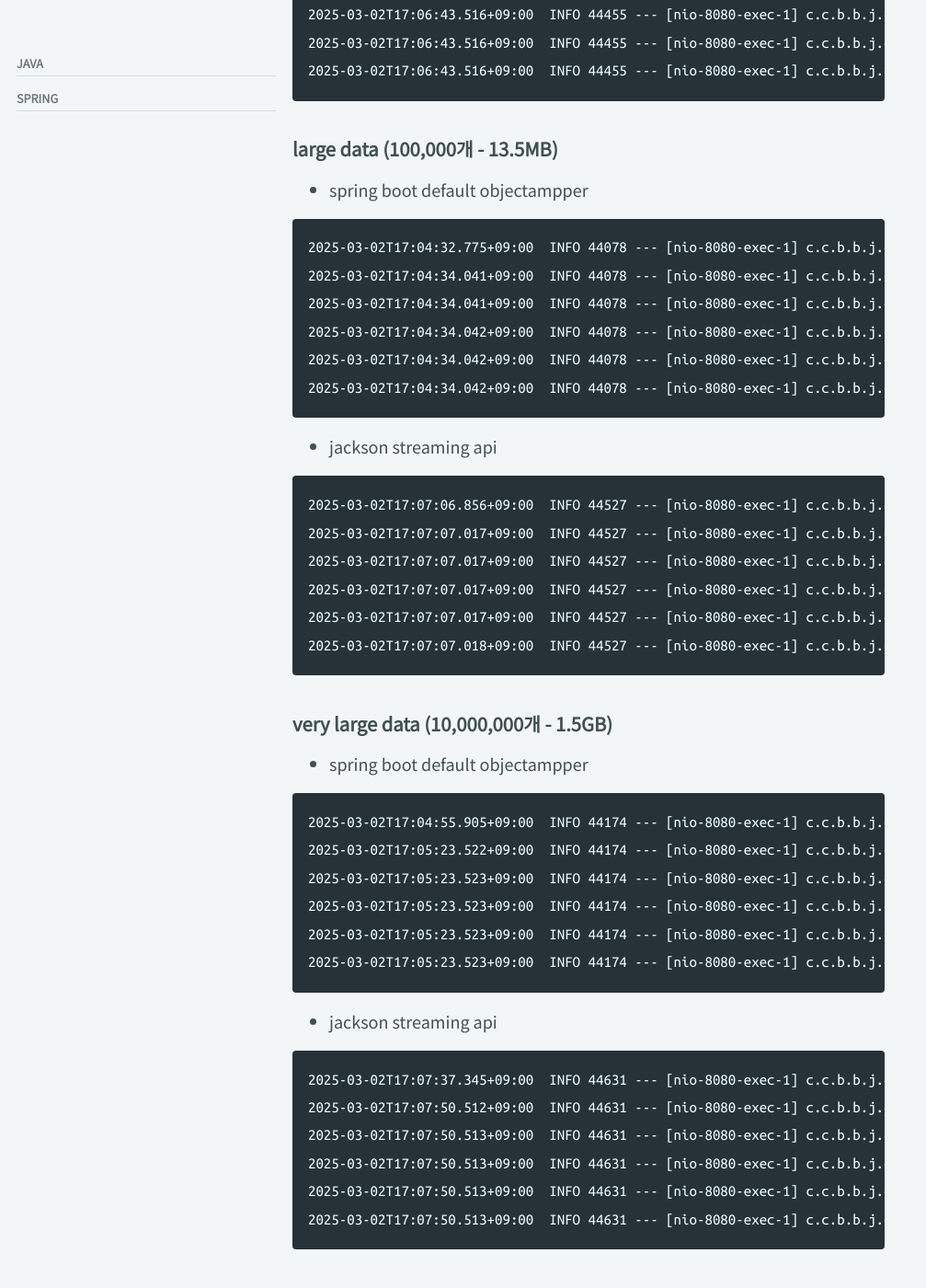
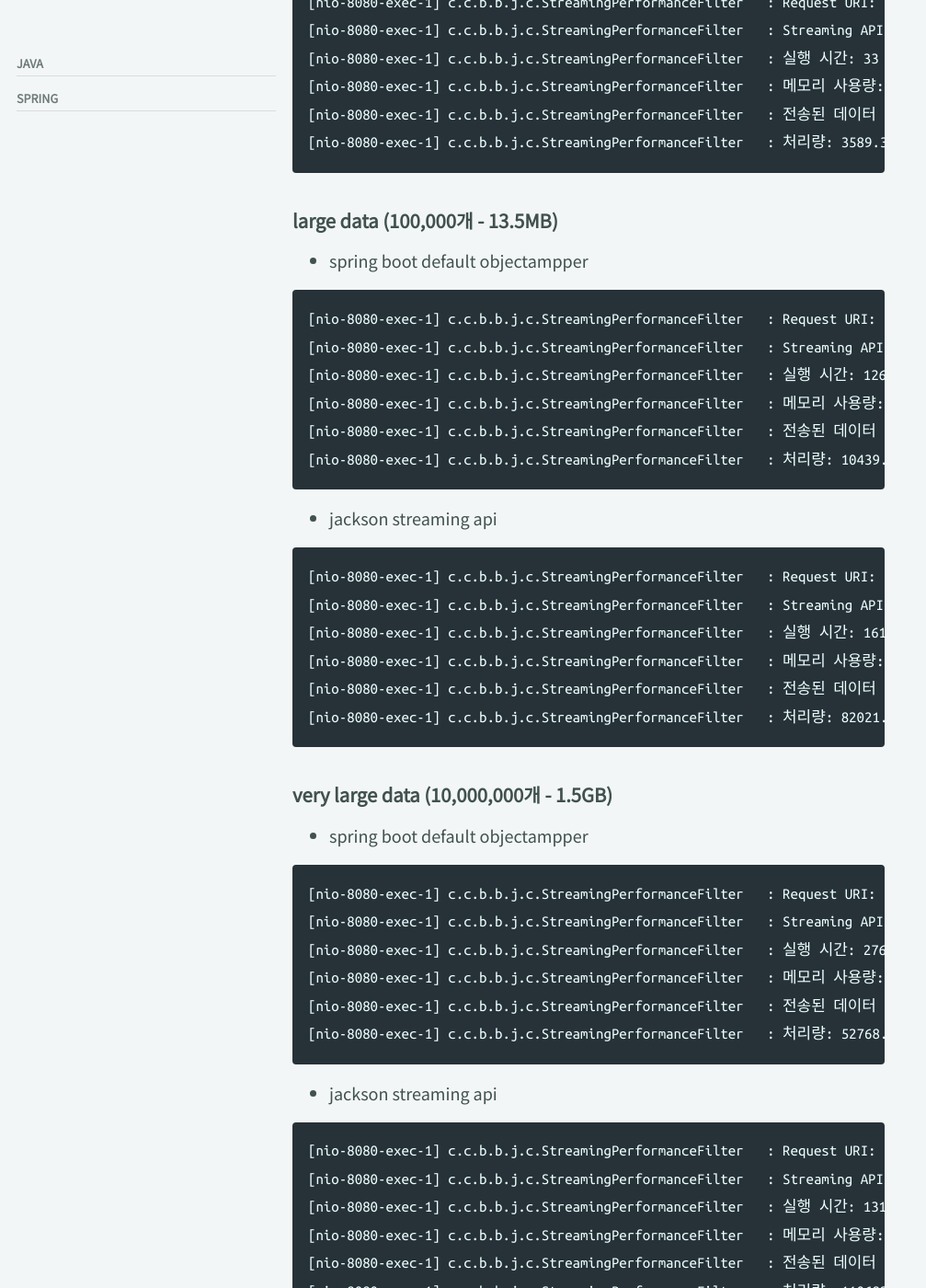
Before and after one commit to BaeJi77/BaeJi77.github.io, a Jekyll site: the page built from _posts/dev/Java/2025-03-02-jackson-streaming-api.md, in a window 1280 px wide and 1400 px high, scrolled down 3939 px. Shown: the whole window at 92% size, without its empty margins (0-1007 px from the left). Built offline with Jekyll 4.4.1, drawn with Linux system fonts in a browser that asks for light colours; cached includes are drawn as plain includes; nearby versions of some CDN libraries; comment, search, counter and statistics services are not loaded; some of the changed text lies outside the part shown.

Commit message:
2025-03-02 jackson streaming api

````diff
--- a/_posts/dev/Java/2025-03-02-jackson-streaming-api.md
+++ b/_posts/dev/Java/2025-03-02-jackson-streaming-api.md
@@ -37,26 +36,28 @@
 
 ##  Jackson 라이브러리 개요
 
-Jackson은 Java에서 JSON 데이터를 직렬화(Serialization) 및 역직렬화(Deserialization)하는 데 널리 사용되는 고성능 라이브러리입니다. Spring Framework에서도 기본적으로 JSON 변환을 위해 Jackson을 사용합니다.
+`Jackson`은 Java에서 JSON 데이터를 직렬화(Serialization) 및 역직렬화(Deserialization)하는 데 널리 사용되는 라이브러리입니다.
 
-## JSON 처리 방식과 Jackson의 역할
+## JSON 처리 방식
 
 Java에서 JSON을 다루는 방법에는 여러 가지가 있지만, Jackson은 다음과 같은 주요 방식으로 JSON을 처리할 수 있습니다.
 
-- Data Binding: `ObjectMapper`를 사용하여 Java 객체와 JSON 간 변환을 수행
+- **Data Binding**: `ObjectMapper`를 사용하여 Java 객체와 JSON 간 변환을 수행
+- **Tree Model**: `JsonNode`를 사용하여 JSON 구조를 트리 형태로 다루는 방식
+- **Streaming API**: JSON 데이터를 순차적으로 읽고 쓰는 방식
 
-- Tree Model: `JsonNode`를 사용하여 JSON 구조를 트리 형태로 다루는 방식
-
-- Streaming API: JSON 데이터를 순차적으로 읽고 쓰는 방식
+기본적으로 가장 많이 사용하는 방식은 `data binding`방식으로 `ObjectMapper`를 이용하는 방식입니다. `data binding`을 풀어서 말하자면 string이나 byte array로 된 데이터를 Java object로 변환하거나 Java object를 string이나 byte array를 도와주는 라이브러리입니다.
 
 # Jackson Streaming api란
 
-Jackson Streaming API는 JSON 데이터를 대용량으로 처리해야 하는 경우 혹은 메모리 사용량을 최소화해야 하는 경우에 사용됩니다. 일반적으로 ObjectMapper 방식은 전체 JSON을 한 번에 메모리에 올려 처리하기 때문에 메모리 소비가 크지만 코드가 간결합니다. 반면, Streaming API는 JSON을 토큰 단위로 읽고 쓰므로 메모리 사용량이 낮고 성능이 뛰어남이 특징입니다.
+`Jackson Streaming API`는 JSON 데이터를 대용량으로 처리해야 하는 경우 혹은 메모리 사용량을 최소화해야 하는 경우에 사용됩니다.
+
+일반적으로 ObjectMapper 방식은 전체 JSON을 한 번에 메모리에 올려 처리하기 때문에 메모리 소비가 크지만 코드가 간결합니다. 반면, Streaming API는 JSON을 토큰 단위로 읽고 쓰므로 메모리 사용량이 낮고 성능이 뛰어남이 특징입니다.
 
 ## 장점.
 
 ✅ 대용량 JSON 데이터 처리 가능
-- 1GB 이상의 JSON 데이터를 메모리에 로드하면 OutOfMemoryError 발생 가능성 높음
+- 1GB 이상의 JSON 데이터를 메모리에 로드하면 `OutOfMemoryError` 발생 가능성 높음
 - Streaming API는 JSON을 순차적으로 처리하여 대용량 데이터도 안정적으로 처리 가능
 
 ✅ 메모리 사용 최적화
@@ -84,23 +85,23 @@
 - spring boot default objectampper
 
 ```
-2025-03-02T17:01:53.272+09:00  INFO 41297 --- [nio-8080-exec-1] c.c.b.b.j.c.StreamingPerformanceFilter   : Request URI: /persons/object/data-10.json
-2025-03-02T17:01:53.344+09:00  INFO 41297 --- [nio-8080-exec-1] c.c.b.b.j.c.StreamingPerformanceFilter   : Streaming API 성능 측정:
-2025-03-02T17:01:53.344+09:00  INFO 41297 --- [nio-8080-exec-1] c.c.b.b.j.c.StreamingPerformanceFilter   : 실행 시간: 71 ms
-2025-03-02T17:01:53.345+09:00  INFO 41297 --- [nio-8080-exec-1] c.c.b.b.j.c.StreamingPerformanceFilter   : 메모리 사용량: 6819224 bytes
-2025-03-02T17:01:53.345+09:00  INFO 41297 --- [nio-8080-exec-1] c.c.b.b.j.c.StreamingPerformanceFilter   : 전송된 데이터 크기: 1103 bytes
-2025-03-02T17:01:53.345+09:00  INFO 41297 --- [nio-8080-exec-1] c.c.b.b.j.c.StreamingPerformanceFilter   : 처리량: 15.171104753521126 KB/s
+[nio-8080-exec-1] c.c.b.b.j.c.StreamingPerformanceFilter   : Request URI: /persons/object/data-10.json
+[nio-8080-exec-1] c.c.b.b.j.c.StreamingPerformanceFilter   : Streaming API 성능 측정:
+[nio-8080-exec-1] c.c.b.b.j.c.StreamingPerformanceFilter   : 실행 시간: 71 ms
+[nio-8080-exec-1] c.c.b.b.j.c.StreamingPerformanceFilter   : 메모리 사용량: 6819224 bytes
+[nio-8080-exec-1] c.c.b.b.j.c.StreamingPerformanceFilter   : 전송된 데이터 크기: 1103 bytes
+[nio-8080-exec-1] c.c.b.b.j.c.StreamingPerformanceFilter   : 처리량: 15.171104753521126 KB/s
 ```
 
 - jackson streaming api
 
 ```
-2025-03-02T17:06:22.065+09:00  INFO 44400 --- [nio-8080-exec-1] c.c.b.b.j.c.StreamingPerformanceFilter   : Request URI: /persons/streaming/data-10.json
-2025-03-02T17:06:22.093+09:00  INFO 44400 --- [nio-8080-exec-1] c.c.b.b.j.c.StreamingPerformanceFilter   : Streaming API 성능 측정:
-2025-03-02T17:06:22.094+09:00  INFO 44400 --- [nio-8080-exec-1] c.c.b.b.j.c.StreamingPerformanceFilter   : 실행 시간: 27 ms
-2025-03-02T17:06:22.094+09:00  INFO 44400 --- [nio-8080-exec-1] c.c.b.b.j.c.StreamingPerformanceFilter   : 메모리 사용량: 2792536 bytes
-2025-03-02T17:06:22.094+09:00  INFO 44400 --- [nio-8080-exec-1] c.c.b.b.j.c.StreamingPerformanceFilter   : 전송된 데이터 크기: 1103 bytes
-2025-03-02T17:06:22.094+09:00  INFO 44400 --- [nio-8080-exec-1] c.c.b.b.j.c.StreamingPerformanceFilter   : 처리량: 39.894386574074076 KB/s
+[nio-8080-exec-1] c.c.b.b.j.c.StreamingPerformanceFilter   : Request URI: /persons/streaming/data-10.json
+[nio-8080-exec-1] c.c.b.b.j.c.StreamingPerformanceFilter   : Streaming API 성능 측정:
+[nio-8080-exec-1] c.c.b.b.j.c.StreamingPerformanceFilter   : 실행 시간: 27 ms
+[nio-8080-exec-1] c.c.b.b.j.c.StreamingPerformanceFilter   : 메모리 사용량: 2792536 bytes
+[nio-8080-exec-1] c.c.b.b.j.c.StreamingPerformanceFilter   : 전송된 데이터 크기: 1103 bytes
+[nio-8080-exec-1] c.c.b.b.j.c.StreamingPerformanceFilter   : 처리량: 39.894386574074076 KB/s
 ```
 
 
@@ -109,23 +110,23 @@
 - spring boot default objectampper
 
 ```
-2025-03-02T17:04:12.413+09:00  INFO 43834 --- [nio-8080-exec-1] c.c.b.b.j.c.StreamingPerformanceFilter   : Request URI: /persons/object/data-1K.json
-2025-03-02T17:04:12.489+09:00  INFO 43834 --- [nio-8080-exec-1] c.c.b.b.j.c.StreamingPerformanceFilter   : Streaming API 성능 측정:
-2025-03-02T17:04:12.489+09:00  INFO 43834 --- [nio-8080-exec-1] c.c.b.b.j.c.StreamingPerformanceFilter   : 실행 시간: 75 ms
-2025-03-02T17:04:12.489+09:00  INFO 43834 --- [nio-8080-exec-1] c.c.b.b.j.c.StreamingPerformanceFilter   : 메모리 사용량: 7532824 bytes
-2025-03-02T17:04:12.489+09:00  INFO 43834 --- [nio-8080-exec-1] c.c.b.b.j.c.StreamingPerformanceFilter   : 전송된 데이터 크기: 121293 bytes
-2025-03-02T17:04:12.489+09:00  INFO 43834 --- [nio-8080-exec-1] c.c.b.b.j.c.StreamingPerformanceFilter   : 처리량: 1579.3359375 KB/s
+[nio-8080-exec-1] c.c.b.b.j.c.StreamingPerformanceFilter   : Request URI: /persons/object/data-1K.json
+[nio-8080-exec-1] c.c.b.b.j.c.StreamingPerformanceFilter   : Streaming API 성능 측정:
+[nio-8080-exec-1] c.c.b.b.j.c.StreamingPerformanceFilter   : 실행 시간: 75 ms
+[nio-8080-exec-1] c.c.b.b.j.c.StreamingPerformanceFilter   : 메모리 사용량: 7532824 bytes
+[nio-8080-exec-1] c.c.b.b.j.c.StreamingPerformanceFilter   : 전송된 데이터 크기: 121293 bytes
+[nio-8080-exec-1] c.c.b.b.j.c.StreamingPerformanceFilter   : 처리량: 1579.3359375 KB/s
 ```
 
 - jackson streaming api
 
 ```
-2025-03-02T17:06:43.482+09:00  INFO 44455 --- [nio-8080-exec-1] c.c.b.b.j.c.StreamingPerformanceFilter   : Request URI: /persons/streaming/data-1K.json
-2025-03-02T17:06:43.516+09:00  INFO 44455 --- [nio-8080-exec-1] c.c.b.b.j.c.StreamingPerformanceFilter   : Streaming API 성능 측정:
-2025-03-02T17:06:43.516+09:00  INFO 44455 --- [nio-8080-exec-1] c.c.b.b.j.c.StreamingPerformanceFilter   : 실행 시간: 33 ms
-2025-03-02T17:06:43.516+09:00  INFO 44455 --- [nio-8080-exec-1] c.c.b.b.j.c.StreamingPerformanceFilter   : 메모리 사용량: 3004000 bytes
-2025-03-02T17:06:43.516+09:00  INFO 44455 --- [nio-8080-exec-1] c.c.b.b.j.c.StreamingPerformanceFilter   : 전송된 데이터 크기: 121293 bytes
-2025-03-02T17:06:43.516+09:00  INFO 44455 --- [nio-8080-exec-1] c.c.b.b.j.c.StreamingPerformanceFilter   : 처리량: 3589.3998579545455 KB/s
+[nio-8080-exec-1] c.c.b.b.j.c.StreamingPerformanceFilter   : Request URI: /persons/streaming/data-1K.json
+[nio-8080-exec-1] c.c.b.b.j.c.StreamingPerformanceFilter   : Streaming API 성능 측정:
+[nio-8080-exec-1] c.c.b.b.j.c.StreamingPerformanceFilter   : 실행 시간: 33 ms
+[nio-8080-exec-1] c.c.b.b.j.c.StreamingPerformanceFilter   : 메모리 사용량: 3004000 bytes
+[nio-8080-exec-1] c.c.b.b.j.c.StreamingPerformanceFilter   : 전송된 데이터 크기: 121293 bytes
+[nio-8080-exec-1] c.c.b.b.j.c.StreamingPerformanceFilter   : 처리량: 3589.3998579545455 KB/s
 ```
 
 ### large data (100,000개 - 13.5MB)
@@ -133,23 +134,23 @@
 - spring boot default objectampper
 
 ```
-2025-03-02T17:04:32.775+09:00  INFO 44078 --- [nio-8080-exec-1] c.c.b.b.j.c.StreamingPerformanceFilter   : Request URI: /persons/object/data-100K.json
-2025-03-02T17:04:34.041+09:00  INFO 44078 --- [nio-8080-exec-1] c.c.b.b.j.c.StreamingPerformanceFilter   : Streaming API 성능 측정:
-2025-03-02T17:04:34.041+09:00  INFO 44078 --- [nio-8080-exec-1] c.c.b.b.j.c.StreamingPerformanceFilter   : 실행 시간: 1265 ms
-2025-03-02T17:04:34.042+09:00  INFO 44078 --- [nio-8080-exec-1] c.c.b.b.j.c.StreamingPerformanceFilter   : 메모리 사용량: 40709760 bytes
-2025-03-02T17:04:34.042+09:00  INFO 44078 --- [nio-8080-exec-1] c.c.b.b.j.c.StreamingPerformanceFilter   : 전송된 데이터 크기: 13522333 bytes
-2025-03-02T17:04:34.042+09:00  INFO 44078 --- [nio-8080-exec-1] c.c.b.b.j.c.StreamingPerformanceFilter   : 처리량: 10439.054008152174 KB/s
+[nio-8080-exec-1] c.c.b.b.j.c.StreamingPerformanceFilter   : Request URI: /persons/object/data-100K.json
+[nio-8080-exec-1] c.c.b.b.j.c.StreamingPerformanceFilter   : Streaming API 성능 측정:
+[nio-8080-exec-1] c.c.b.b.j.c.StreamingPerformanceFilter   : 실행 시간: 1265 ms
+[nio-8080-exec-1] c.c.b.b.j.c.StreamingPerformanceFilter   : 메모리 사용량: 40709760 bytes
+[nio-8080-exec-1] c.c.b.b.j.c.StreamingPerformanceFilter   : 전송된 데이터 크기: 13522333 bytes
+[nio-8080-exec-1] c.c.b.b.j.c.StreamingPerformanceFilter   : 처리량: 10439.054008152174 KB/s
 ```
 
 - jackson streaming api
 
 ```
-2025-03-02T17:07:06.856+09:00  INFO 44527 --- [nio-8080-exec-1] c.c.b.b.j.c.StreamingPerformanceFilter   : Request URI: /persons/streaming/data-100K.json
-2025-03-02T17:07:07.017+09:00  INFO 44527 --- [nio-8080-exec-1] c.c.b.b.j.c.StreamingPerformanceFilter   : Streaming API 성능 측정:
-2025-03-02T17:07:07.017+09:00  INFO 44527 --- [nio-8080-exec-1] c.c.b.b.j.c.StreamingPerformanceFilter   : 실행 시간: 161 ms
-2025-03-02T17:07:07.017+09:00  INFO 44527 --- [nio-8080-exec-1] c.c.b.b.j.c.StreamingPerformanceFilter   : 메모리 사용량: 3063056 bytes
-2025-03-02T17:07:07.017+09:00  INFO 44527 --- [nio-8080-exec-1] c.c.b.b.j.c.StreamingPerformanceFilter   : 전송된 데이터 크기: 13522333 bytes
-2025-03-02T17:07:07.018+09:00  INFO 44527 --- [nio-8080-exec-1] c.c.b.b.j.c.StreamingPerformanceFilter   : 처리량: 82021.13863548136 KB/s
+[nio-8080-exec-1] c.c.b.b.j.c.StreamingPerformanceFilter   : Request URI: /persons/streaming/data-100K.json
+[nio-8080-exec-1] c.c.b.b.j.c.StreamingPerformanceFilter   : Streaming API 성능 측정:
+[nio-8080-exec-1] c.c.b.b.j.c.StreamingPerformanceFilter   : 실행 시간: 161 ms
+[nio-8080-exec-1] c.c.b.b.j.c.StreamingPerformanceFilter   : 메모리 사용량: 3063056 bytes
+[nio-8080-exec-1] c.c.b.b.j.c.StreamingPerformanceFilter   : 전송된 데이터 크기: 13522333 bytes
+[nio-8080-exec-1] c.c.b.b.j.c.StreamingPerformanceFilter   : 처리량: 82021.13863548136 KB/s
 ```
 
 ### very large data (10,000,000개 - 1.5GB)
@@ -157,23 +158,23 @@
 - spring boot default objectampper
 
 ```
-2025-03-02T17:04:55.905+09:00  INFO 44174 --- [nio-8080-exec-1] c.c.b.b.j.c.StreamingPerformanceFilter   : Request URI: /persons/object/data-10M.json
-2025-03-02T17:05:23.522+09:00  INFO 44174 --- [nio-8080-exec-1] c.c.b.b.j.c.StreamingPerformanceFilter   : Streaming API 성능 측정:
-2025-03-02T17:05:23.523+09:00  INFO 44174 --- [nio-8080-exec-1] c.c.b.b.j.c.StreamingPerformanceFilter   : 실행 시간: 27616 ms
-2025-03-02T17:05:23.523+09:00  INFO 44174 --- [nio-8080-exec-1] c.c.b.b.j.c.StreamingPerformanceFilter   : 메모리 사용량: 3967265520 bytes
-2025-03-02T17:05:23.523+09:00  INFO 44174 --- [nio-8080-exec-1] c.c.b.b.j.c.StreamingPerformanceFilter   : 전송된 데이터 크기: 1492222373 bytes
-2025-03-02T17:05:23.523+09:00  INFO 44174 --- [nio-8080-exec-1] c.c.b.b.j.c.StreamingPerformanceFilter   : 처리량: 52768.2651771731 KB/s
+[nio-8080-exec-1] c.c.b.b.j.c.StreamingPerformanceFilter   : Request URI: /persons/object/data-10M.json
+[nio-8080-exec-1] c.c.b.b.j.c.StreamingPerformanceFilter   : Streaming API 성능 측정:
+[nio-8080-exec-1] c.c.b.b.j.c.StreamingPerformanceFilter   : 실행 시간: 27616 ms
+[nio-8080-exec-1] c.c.b.b.j.c.StreamingPerformanceFilter   : 메모리 사용량: 3967265520 bytes
+[nio-8080-exec-1] c.c.b.b.j.c.StreamingPerformanceFilter   : 전송된 데이터 크기: 1492222373 bytes
+[nio-8080-exec-1] c.c.b.b.j.c.StreamingPerformanceFilter   : 처리량: 52768.2651771731 KB/s
 ```
 
 - jackson streaming api
 
 ```
-2025-03-02T17:07:37.345+09:00  INFO 44631 --- [nio-8080-exec-1] c.c.b.b.j.c.StreamingPerformanceFilter   : Request URI: /persons/streaming/data-10M.json
-2025-03-02T17:07:50.512+09:00  INFO 44631 --- [nio-8080-exec-1] c.c.b.b.j.c.StreamingPerformanceFilter   : Streaming API 성능 측정:
-2025-03-02T17:07:50.513+09:00  INFO 44631 --- [nio-8080-exec-1] c.c.b.b.j.c.StreamingPerformanceFilter   : 실행 시간: 13166 ms
-2025-03-02T17:07:50.513+09:00  INFO 44631 --- [nio-8080-exec-1] c.c.b.b.j.c.StreamingPerformanceFilter   : 메모리 사용량: 13350344 bytes
-2025-03-02T17:07:50.513+09:00  INFO 44631 --- [nio-8080-exec-1] c.c.b.b.j.c.StreamingPerformanceFilter   : 전송된 데이터 크기: 1492222373 bytes
-2025-03-02T17:07:50.513+09:00  INFO 44631 --- [nio-8080-exec-1] c.c.b.b.j.c.StreamingPerformanceFilter   : 처리량: 110682.69870369228 KB/s
+[nio-8080-exec-1] c.c.b.b.j.c.StreamingPerformanceFilter   : Request URI: /persons/streaming/data-10M.json
+[nio-8080-exec-1] c.c.b.b.j.c.StreamingPerformanceFilter   : Streaming API 성능 측정:
+[nio-8080-exec-1] c.c.b.b.j.c.StreamingPerformanceFilter   : 실행 시간: 13166 ms
+[nio-8080-exec-1] c.c.b.b.j.c.StreamingPerformanceFilter   : 메모리 사용량: 13350344 bytes
+[nio-8080-exec-1] c.c.b.b.j.c.StreamingPerformanceFilter   : 전송된 데이터 크기: 1492222373 bytes
+[nio-8080-exec-1] c.c.b.b.j.c.StreamingPerformanceFilter   : 처리량: 110682.69870369228 KB/s
 ```
 
 ### 실험 결과
@@ -184,34 +185,34 @@
 |                 | Jackson Streaming API    | 27             | 2,792,536             | 1,103                      | 39.894        |
 | Small Data      | Spring Boot ObjectMapper | 75             | 7,532,824             | 121,293                    | 1,579.336     |
 |                 | Jackson Streaming API    | 33             | 3,004,000             | 121,293                    | 3,589.400     |
-| Large Data      | Spring Boot ObjectMapper | 1,265          | 40,709,760            | 13,522,333                 | 10,439.054    |
-|                 | Jackson Streaming API    | 161            | 3,063,056             | 13,522,333                 | 82，021.139   |
-| Very Large Data | Spring Boot ObjectMapper | 27，616        | 3，967，265，520      | 1，492，222，373           | 52，768.265   |
-|                 | Jackson Streaming API    | 13，166        | 13，350，344          | 1，492，222，373           | 110、682。699 |
+| Large Data      | Spring Boot ObjectMapper | 1,265(1.2s)    | 40,709,760(40M)       | 13,522,333                 | 10,439.054    |
+|                 | Jackson Streaming API    | 161(0.1s)      | 3,063,056(3M)         | 13,522,333                 | 82，021.139   |
+| Very Large Data | Spring Boot ObjectMapper | 27，616(27s)   | 3，967，265，520(3G)  | 1，492，222，373           | 52，768.265   |
+|                 | Jackson Streaming API    | 13，166(13s)   | 13，350，344(13M)     | 1，492，222，373           | 110、682。699 |
 
 - 결론
 
 위의 데이터를 통해 다양한 크기의 데이터 세트를 처리할 때 **Jackson Streaming API**가 **Spring Boot Default ObjectMapper**에 비해 전반적으로 더 효율적이라는 것을 알 수 있습니다.
 
-가장 크게 보이는 차이점은 10만개 데이터에 대해서 처리할때 objectampper은 약 **8배 더 느리게 동작했고 메모리는 약 13배 더 사용**했습니다. 1억개 데이터를 처리할때는 objectmapper는 **2배 더 느리고 실행되었고 메모리는 300배 더 사용**했습니다.
+가장 크게 보이는 차이점은 `10만개 데이터`에 대해서 처리할때 **objectampper**은 약 **8배 더 느리게 동작했고 메모리는 약 13배 더 사용**했습니다. `1억개 데이터`를 처리할때는 **objectmapper**는 **2배 더 느리고 실행되었고 메모리는 300배 더 사용**했습니다.
 
-결과적으로 `매우 큰 데이터를 다룰 때 특히` Jackson Streaming API가 성능 면에서 상당한 이점을 제공합니다. 이러한 특성 덕분에 자원을 절약하고 응답 시간을 줄일 수 있어 시스템의 전반적인 효율성을 향상시킬 수 있습니다.
+결과적으로 `매우 큰 데이터를 다룰 때 특히` Jackson Streaming API가 성능(특히 메모리 사용량) 면에서 상당한 이점을 제공합니다.
 
 # 팁
 
 - 큰 데이터를 처리할 때 더 큰 이점이 있음.
 
-위에 실험에서 본것처럼 데이터가 10MB가 넘는 데이터량에 대해서부터 명확한 처리 시간 및 메모리 사용량에 대한 이점이 존재합니다. 작은 데이터를 처리할때는 특별한 처리없이 spring boot objectmapper을 사용하는게 생산성면에서 더 좋을것이라고 생각합니다.
+위에 실험을 기반으로 데이터가 10MB가 넘는 데이터에 대해서 명확한 처리 시간 및 메모리 사용량에 대한 이점이 있는것이 확인됩니다. 작은 데이터를 처리할때는 특별한 처리없이 spring boot objectmapper을 사용하는게 생산성면에서 더 좋을것이라고 생각합니다.
 
 - 활용 가능성이 높음.
 
-현재 테스트 과정에서는 파일을 읽어서 처리했지만 외부 요청을 통한 값을 input stream으로 받아서 처리할수도 있고 db 요청에 대한 결과도 lazy하게 처리해서 실제 메모리 사용량 및 처리 속도를 높일수도 있습니다. (db 요청 같은 경우 transaction을 처리해야될 가능성이 높습니다.)
+이번 테스트 과정에서는 파일을 읽어서 처리했지만 외부 요청을 통한 값을 input stream으로 받아서 처리할수도 있고 db 요청에 대한 결과도 lazy하게 처리해서 다양한 면에서도 실제 메모리 사용량 및 처리 속도를 높일수도 있습니다. (db 요청 같은 경우 transaction을 처리해야될 가능성이 높습니다.)
 
 # 단점 및 주의사항
 
-- 팁에서도 이야기한 내용이지만 코드를 짜기가 매우 어렵기 때문에 스키마 변경에 예민하게 처리해야되는 로직에는 추천할 수는 없을것 같습니다.
+- 코드를 짜기가 어렵기 때문에 스키마 변경에 예민하게 처리해야되는 로직에는 추천할 수는 없을것 같습니다.
 - 추가적으로 매우 복잡한 스키마에 대해서 처리하기가 매우 어렵고 귀찮을수도 있습니다. 이 주의사항은 objectmapper을 직접 선언해서 사용하면 조금 편하게 streaming api를 사용할 수 있습니다.
-- 기존 메모리에 있는 object 데이터들를 jackson streaming api를 통해서 반환해줘도 충분히 이점이 있지만 데이터 받아서 streaming 했을때 더 큰 이점이 있다고 생각합니다.
+- 기존 메모리에 있는 object 데이터들를 jackson streaming api를 통해서 데이터를 처리(reqeust에 대한 반환과 file 쓰기 등등)해줘도 충분히 이점이 있지만 데이터 받아서 처리하는 것이 아닌 lazy하게 데이터를 처리하고 streaming 했을때 더 큰 이점이 있다고 생각합니다.
 
 # 요약
 
@@ -219,10 +220,11 @@
 
 실험 결과를 통해 확인된 주요 장점:
 
-메모리 절약: Spring Boot의 기본 ObjectMapper보다 메모리 사용량이 현저히 낮음
+- 메모리 절약: Spring Boot의 기본 ObjectMapper보다 메모리 사용량이 현저히 낮음
 - 빠른 속도: 데이터 크기가 커질수록 실행 시간이 단축됨
 - 대용량 데이터에 적합: 1GB 이상의 JSON 파일을 안정적으로 처리 가능
-- 그러나 Streaming API는 코딩 난이도가 높고, 유지보수가 어려울 수 있으며, 복잡한 JSON 구조를 다루기가 까다롭다는 점을 고려해야 합니다.
+
+그러나 Streaming API는 코딩 난이도가 높고, 유지보수가 어려울 수 있으며, 복잡한 JSON 구조를 다루기가 까다롭다는 점을 고려해야 합니다.
 
 따라서, Jackson Streaming API는 특히 대용량 데이터를 다룰 때 강력한 도구이지만, 모든 상황에서 반드시 필요한 것은 아니므로 적절한 사용처를 고민해야 합니다.
 
````
Also changed, not shown: other parts of _posts/dev/Java/2025-03-02-jackson-streaming-api.md (+5 -6 lines).
